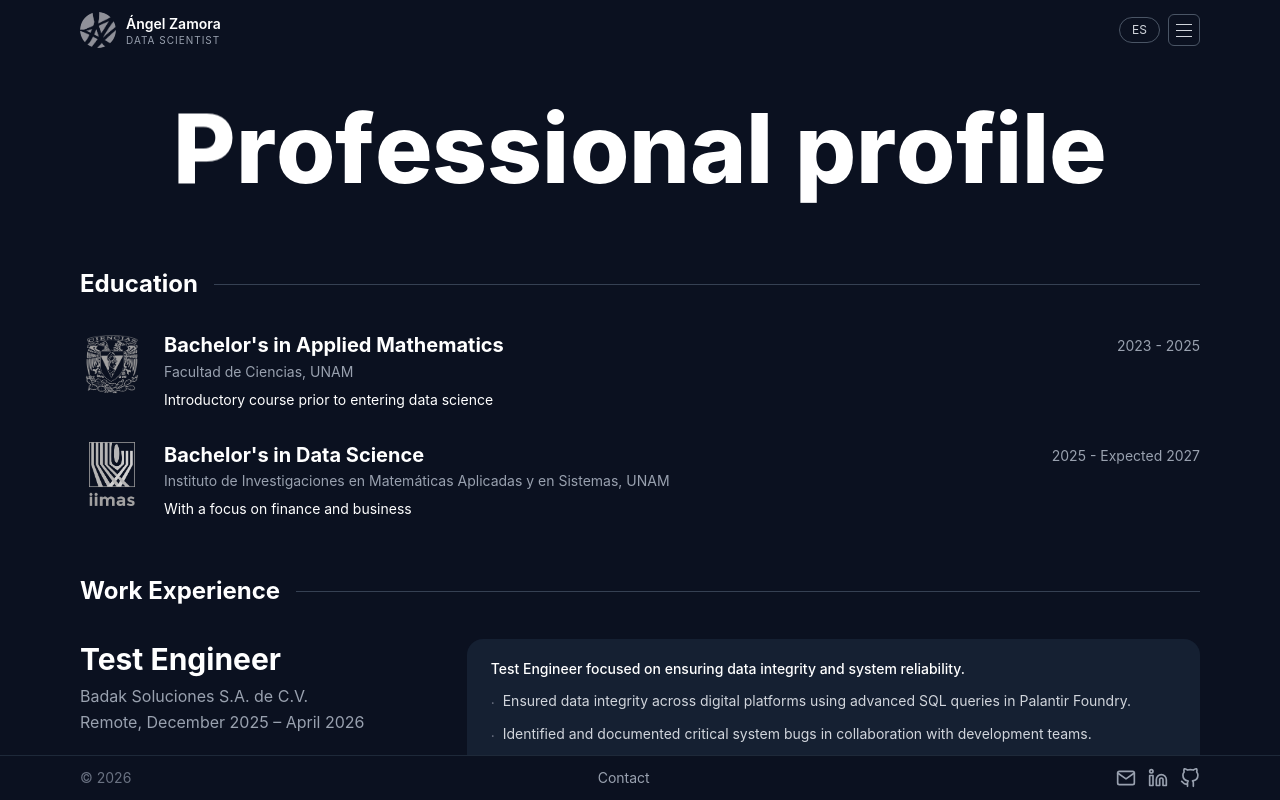
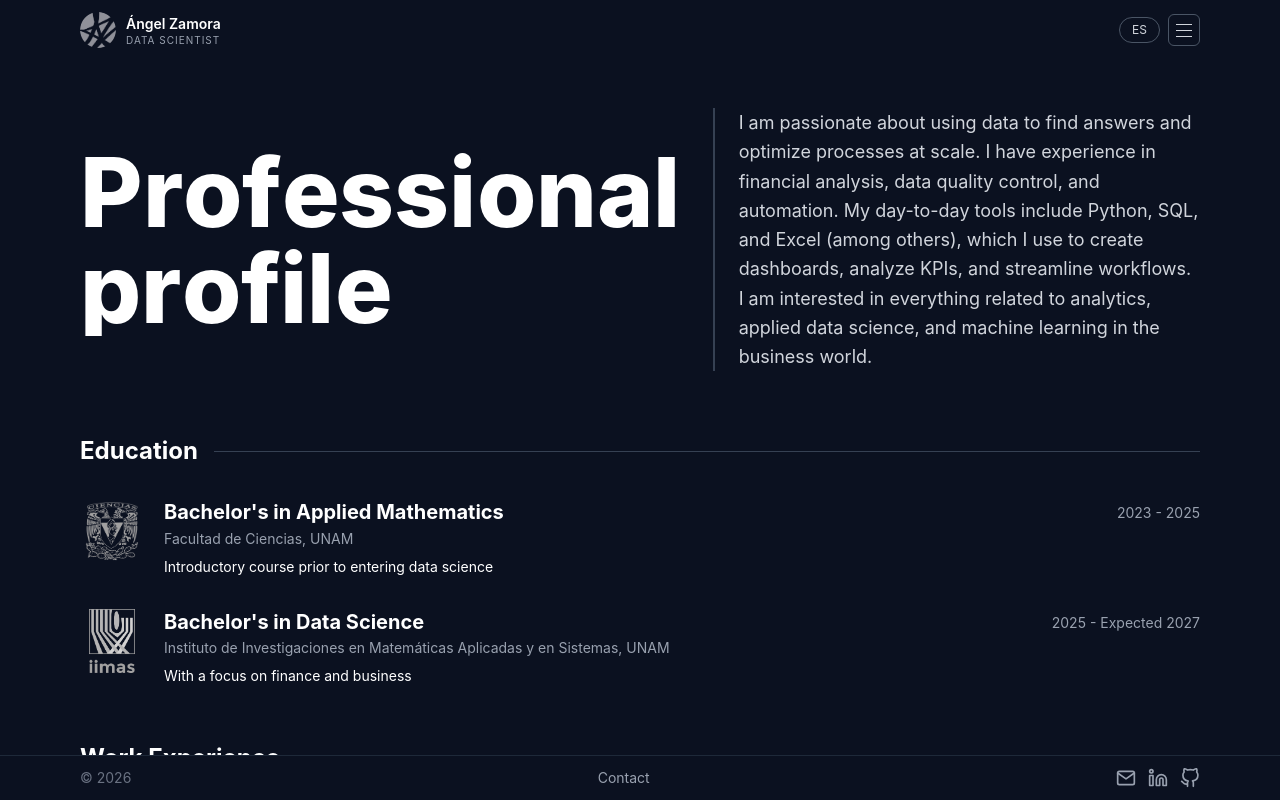
Before and after one commit to makore-0612/zam_portfolio, a React (Vite) app: page /#/about in a window 1280 px wide. Built offline with nearby package versions, Linux system fonts and the light colour scheme.

Commit message:
Creación de introducción y currículum

```diff
--- a/src/data/profile.js
+++ b/src/data/profile.js
@@ -1,4 +1,9 @@
 const BASE = import.meta.env.BASE_URL
+
+export const prof = {
+  en : 'I am passionate about using data to find answers and optimize processes at scale. I have experience in financial analysis, data quality control, and automation. My day-to-day tools include Python, SQL, and Excel (among others), which I use to create dashboards, analyze KPIs, and streamline workflows. I am interested in everything related to analytics, applied data science, and machine learning in the business world.',
+  es : 'Me apasiona utilizar los datos para encontrar respuestas y optimizar procesos a gran escala. Tengo experiencia en análisis financiero, control de calidad de datos y automatización. Mis herramientas del día a día son Python, SQL y Excel (entre otras tantas), que uso para crear tableros, analizar KPIs y hacer que las cosas fluyan más rápido. Me interesa todo lo relacionado con la analítica, la ciencia de datos aplicada y el machine learning en el mundo de los negocios.'
+}
 
 export const education = [
   {
--- a/src/pages/About.jsx
+++ b/src/pages/About.jsx
@@ -1,6 +1,6 @@
 import { useTranslation } from 'react-i18next'
 import SplitText from '../components/SplitText'
-import { education, experience } from '../data/profile'
+import { prof, education, experience } from '../data/profile'
 
 function SectionHeader({ title }) {
   return (
@@ -17,12 +17,15 @@ export default function About() {
 
   return (
     <main className="flex-1 w-full max-w-6xl mx-auto px-4 pb-12">
+        {/* ── Header & Intro ── */}
+        <div className="py-12 pb-16">
+          <div className="grid grid-cols-1 md:grid-cols-[1fr_1.5fr] gap-8 items-center">
 
-        <div className="flex justify-center py-10 pb-14">
+            <div className="w-full min-h-[120px] md:min-h-[200px] flex items-center">
               <SplitText
                 text={t('about_page.title')}
                 tag="h1"
-            className="text-5xl md:text-8xl font-extrabold text-white pb-4"
+                className="text-5xl md:text-7xl lg:text-8xl font-extrabold text-white leading-none"
                 delay={35}
                 duration={0.85}
                 ease="power4.out"
@@ -31,8 +34,19 @@ export default function About() {
                 to={{ opacity: 1, y: 0 }}
                 threshold={0.1}
                 rootMargin="0px"
-            textAlign="center"
+                textAlign="left"
               />
+            </div>
+
+            <div className="flex flex-col justify-center">
+              {prof && prof[lang] && (
+                <p className="text-gray-300 text-base md:text-lg leading-relaxed border-l-2 border-gray-700 pl-4 md:pl-6">
+                  {prof[lang]}
+                </p>
+              )}
+            </div>
+
+          </div>
         </div>
 
         {/* ── Education ── */}
```
Also changed, not shown: 1 other file (tests, documents, lock files or other folders). Lines whose indentation alone changed are shown as unchanged.
